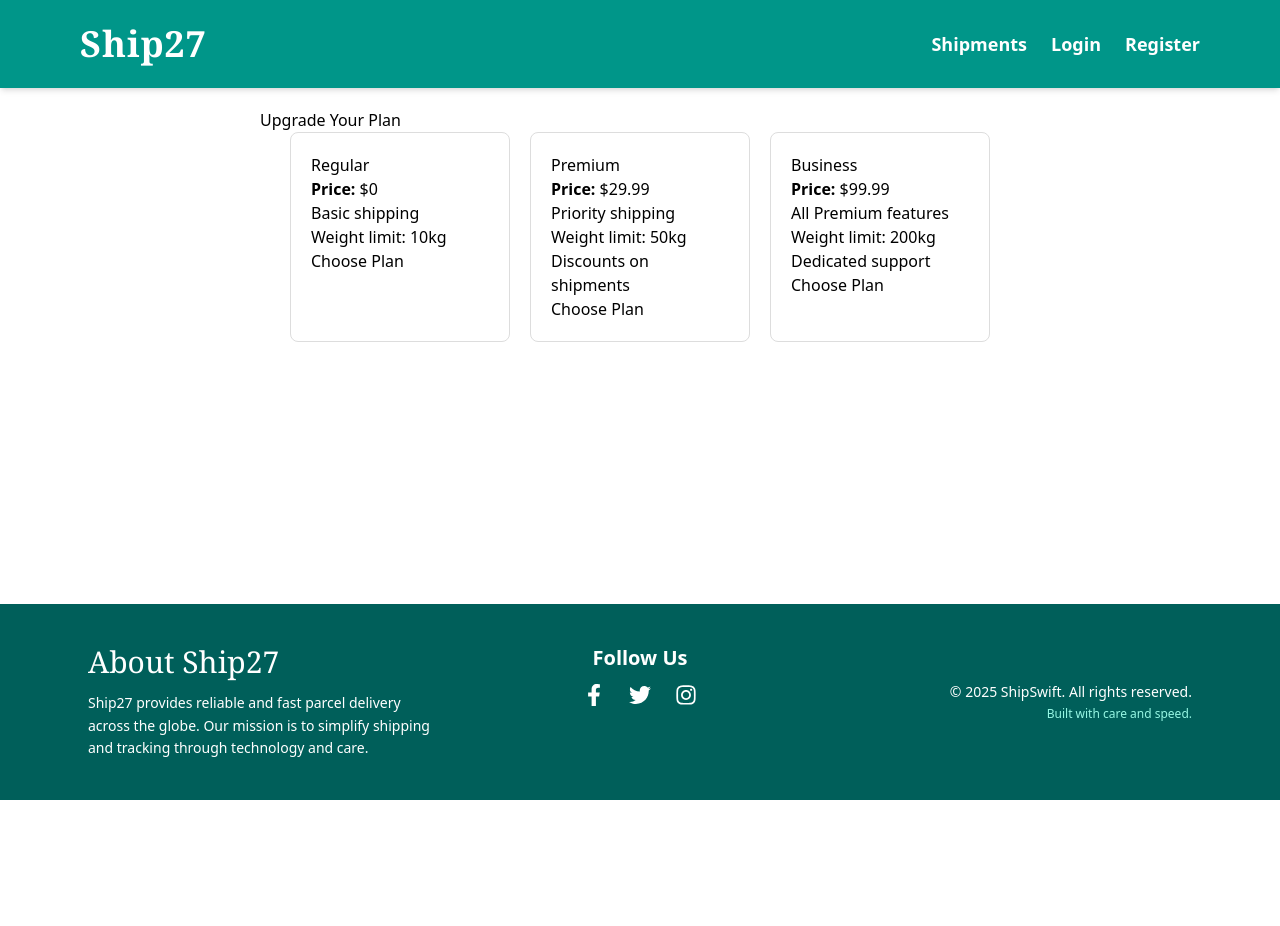
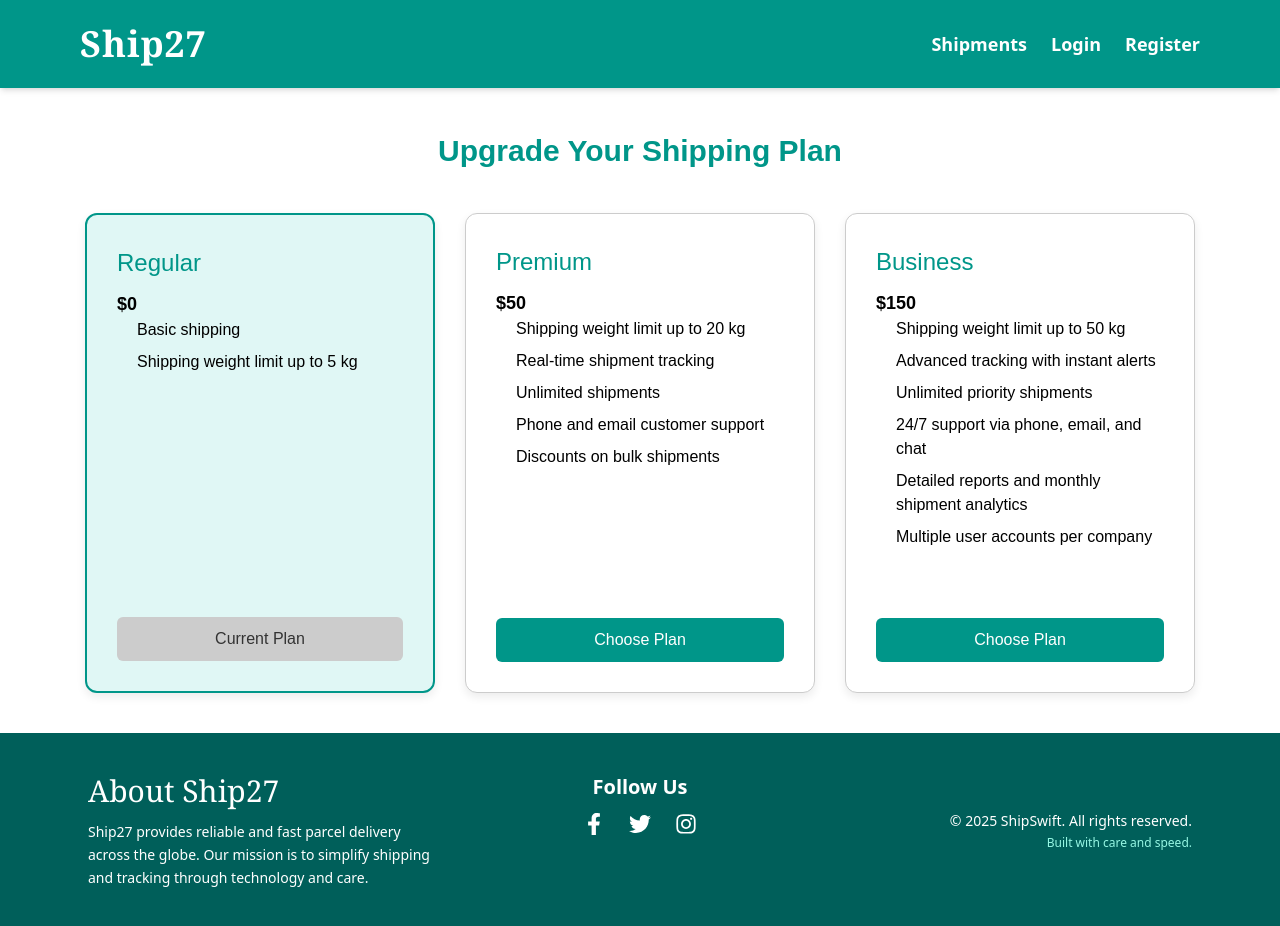
Before and after one commit to AMIRAMOHAMED44/shipping_project, a React (Vite) app in the folder frontend/shipping/: page /upgrade-plans in a window 1280 px wide. Shown: the top 926 px of the page. Before the commit the page ends 800 px from the top, so only its background shows below. Built offline with nearby package versions, Linux system fonts and the light colour scheme.

Commit message:
add plans page

```diff
--- a/frontend/shipping/src/components/customer-dashboard/plans.jsx
+++ b/frontend/shipping/src/components/customer-dashboard/plans.jsx
@@ -5,35 +5,102 @@ const plans = [
     id: 'regular',
     name: 'Regular',
     price: 0,
-    features: ['Basic shipping', 'Weight limit: 10kg'],
+    features: [
+      'Basic shipping',
+      'Shipping weight limit up to 5 kg',
+    ],
+    current: true,
   },
   {
     id: 'premium',
     name: 'Premium',
-    price: 29.99,
-    features: ['Priority shipping', 'Weight limit: 50kg', 'Discounts on shipments'],
+    price: 50,
+    features: [
+      'Shipping weight limit up to 20 kg',
+      'Real-time shipment tracking',
+      'Unlimited shipments',
+      'Phone and email customer support',
+      'Discounts on bulk shipments',
+    ],
   },
   {
     id: 'business',
     name: 'Business',
-    price: 99.99,
-    features: ['All Premium features', 'Weight limit: 200kg', 'Dedicated support'],
+    price: 150,
+    features: [
+      'Shipping weight limit up to 50 kg',
+      'Advanced tracking with instant alerts',
+      'Unlimited priority shipments',
+      '24/7 support via phone, email, and chat',
+      'Detailed reports and monthly shipment analytics',
+      'Multiple user accounts per company',
+    ],
   },
 ];
 
 const UpgradePlans = ({ onSelectPlan }) => {
   return (
-    <div style={{ maxWidth: 800, margin: 'auto', padding: 20 }}>
-      <h2>Upgrade Your Plan</h2>
-      <div style={{ display: 'flex', gap: 20, justifyContent: 'center' }}>
-        {plans.map(plan => (
-          <div key={plan.id} style={{ border: '1px solid #ddd', borderRadius: 8, padding: 20, width: 220 }}>
-            <h3>{plan.name}</h3>
-            <p><strong>Price:</strong> ${plan.price}</p>
-            <ul>
-              {plan.features.map((feature, i) => <li key={i}>{feature}</li>)}
-            </ul>
-            <button onClick={() => onSelectPlan(plan.id)}>Choose Plan</button>
+    <div style={{ maxWidth: 1200, margin: 'auto', padding: '40px 20px', fontFamily: 'sans-serif' }}>
+      <h1 style={{ textAlign: 'center', color: '#009689', marginBottom: 40 , fontSize: 30,fontWeight: 'bold'}}>Upgrade Your Shipping Plan</h1>
+      <div style={{ display: 'flex', gap: 30, justifyContent: 'center', flexWrap: 'wrap' }}>
+        {plans.map((plan) => (
+          <div
+            key={plan.id}
+            style={{
+              border: plan.current ? '2px solid #009689' : '1px solid #ccc',
+              borderRadius: 12,
+              padding: 30,
+              width: 350,
+              backgroundColor: plan.current ? '#e0f7f5' : '#fff',
+              boxShadow: '0 4px 10px rgba(0,0,0,0.08)',
+              display: 'flex',
+              flexDirection: 'column',
+              justifyContent: 'space-between',
+              height: 480,
+            }}
+          >
+            <div>
+              <h3 style={{ color: '#009689', fontSize: 24, marginBottom: 10 }}>{plan.name}</h3>
+              <p style={{ fontSize: 18, fontWeight: 'bold' }}>${plan.price}</p>
+              <ul style={{ paddingLeft: 20, marginBottom: 20 }}>
+                {plan.features.map((feature, i) => (
+                  <li key={i} style={{ marginBottom: 8 }}>{feature}</li>
+                ))}
+              </ul>
+            </div>
+            <div style={{ marginTop: 'auto' }}>
+              {plan.current ? (
+                <button
+                  style={{
+                    padding: '10px 20px',
+                    backgroundColor: '#ccc',
+                    border: 'none',
+                    borderRadius: 6,
+                    color: '#333',
+                    cursor: 'not-allowed',
+                    width: '100%',
+                  }}
+                  disabled
+                >
+                  Current Plan
+                </button>
+              ) : (
+                <button
+                  onClick={() => onSelectPlan(plan.id)}
+                  style={{
+                    padding: '10px 20px',
+                    backgroundColor: '#009689',
+                    border: 'none',
+                    borderRadius: 6,
+                    color: '#fff',
+                    cursor: 'pointer',
+                    width: '100%',
+                  }}
+                >
+                  Choose Plan
+                </button>
+              )}
+            </div>
           </div>
         ))}
       </div>
```
